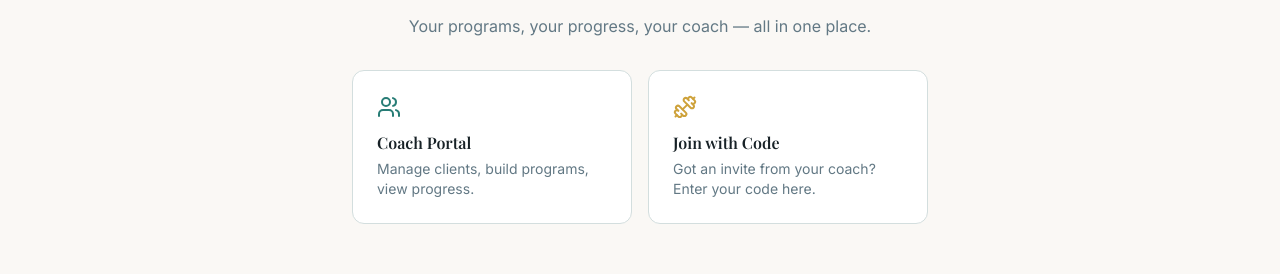
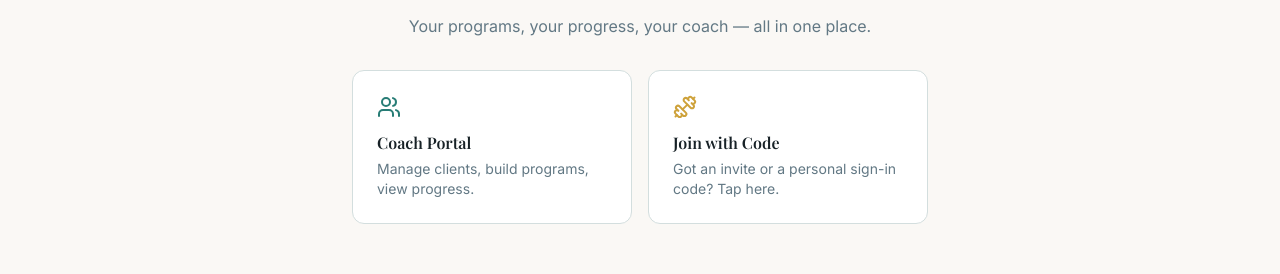
Before and after one commit to LocketCM/Sylefi-Workout-WebApp, a React (Vite) app: page /join in a window 1280 px wide. Shown: the part 462-736 px from the top of the page. Built offline with nearby package versions, Linux system fonts and the light colour scheme; no server answers.

Commit message:
ui: split Join with Code into New vs Returning client choices

```diff
--- a/src/pages/Landing.jsx
+++ b/src/pages/Landing.jsx
@@ -1,5 +1,5 @@
 import { Link } from 'react-router-dom';
-import { Dumbbell, Users, Moon, Sun } from 'lucide-react';
+import { Dumbbell, Users, Moon, Sun, Sparkles, KeyRound, ArrowLeft } from 'lucide-react';
 import { useState, useEffect } from 'react';
 import logoUrl from '/sylefi-logo.webp';
 
@@ -7,6 +7,8 @@ export default function Landing() {
   const [dark, setDark] = useState(
     () => localStorage.getItem('sw-theme') === 'dark'
   );
+  // 'main' shows Coach + Client; 'client' shows New vs Returning sub-options.
+  const [view, setView] = useState('main');
 
   useEffect(() => {
     document.documentElement.classList.toggle('dark', dark);
@@ -56,7 +58,8 @@ export default function Landing() {
             Your programs, your progress, your coach — all in one place.
           </p>
 
-          <div className="grid sm:grid-cols-2 gap-4">
+          {view === 'main' ? (
+            <div className="grid sm:grid-cols-2 gap-4 animate-fade-in">
               <Link
                 to="/login"
                 className="group rounded-xl bg-card border border-border p-6 text-left hover:border-primary hover:shadow-md transition-all"
@@ -67,17 +70,51 @@ export default function Landing() {
                   Manage clients, build programs, view progress.
                 </p>
               </Link>
-            <Link
-              to="/join"
+              <button
+                type="button"
+                onClick={() => setView('client')}
                 className="group rounded-xl bg-card border border-border p-6 text-left hover:border-accent hover:shadow-md transition-all"
               >
                 <Dumbbell className="w-6 h-6 text-accent mb-3" />
                 <p className="font-playfair font-semibold mb-1">Join with Code</p>
                 <p className="text-sm text-muted-foreground">
-                Got an invite from your coach? Enter your code here.
+                  Got an invite or a personal sign-in code? Tap here.
+                </p>
+              </button>
+            </div>
+          ) : (
+            <div className="animate-fade-in">
+              <div className="grid sm:grid-cols-2 gap-4">
+                <Link
+                  to="/join"
+                  className="group rounded-xl bg-card border border-border p-6 text-left hover:border-accent hover:shadow-md transition-all"
+                >
+                  <Sparkles className="w-6 h-6 text-accent mb-3" />
+                  <p className="font-playfair font-semibold mb-1">New Client?</p>
+                  <p className="text-sm text-muted-foreground">
+                    First time here. Use the 6-character invite code your coach sent you.
+                  </p>
+                </Link>
+                <Link
+                  to="/signin"
+                  className="group rounded-xl bg-card border border-border p-6 text-left hover:border-primary hover:shadow-md transition-all"
+                >
+                  <KeyRound className="w-6 h-6 text-primary mb-3" />
+                  <p className="font-playfair font-semibold mb-1">Returning Client</p>
+                  <p className="text-sm text-muted-foreground">
+                    Sign back in with your personal code from your coach.
                   </p>
                 </Link>
               </div>
+              <button
+                type="button"
+                onClick={() => setView('main')}
+                className="mt-6 inline-flex items-center gap-1.5 text-xs text-muted-foreground hover:text-foreground"
+              >
+                <ArrowLeft size={14} /> Back
+              </button>
+            </div>
+          )}
         </div>
       </main>
 
```
Lines whose indentation alone changed are shown as unchanged.
